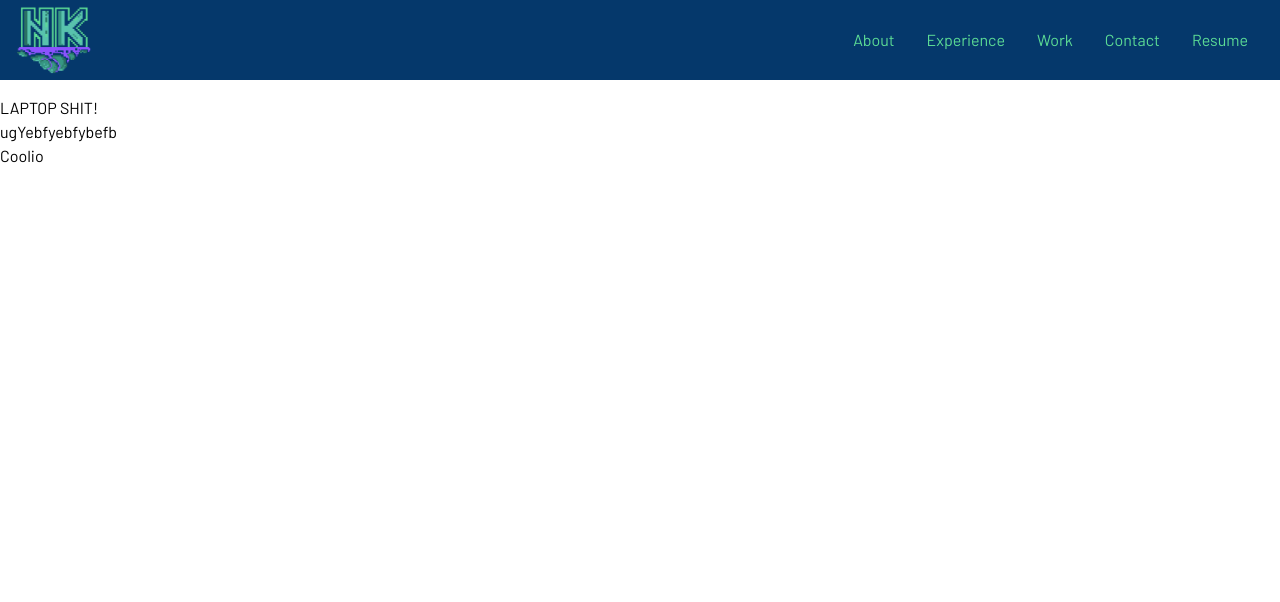
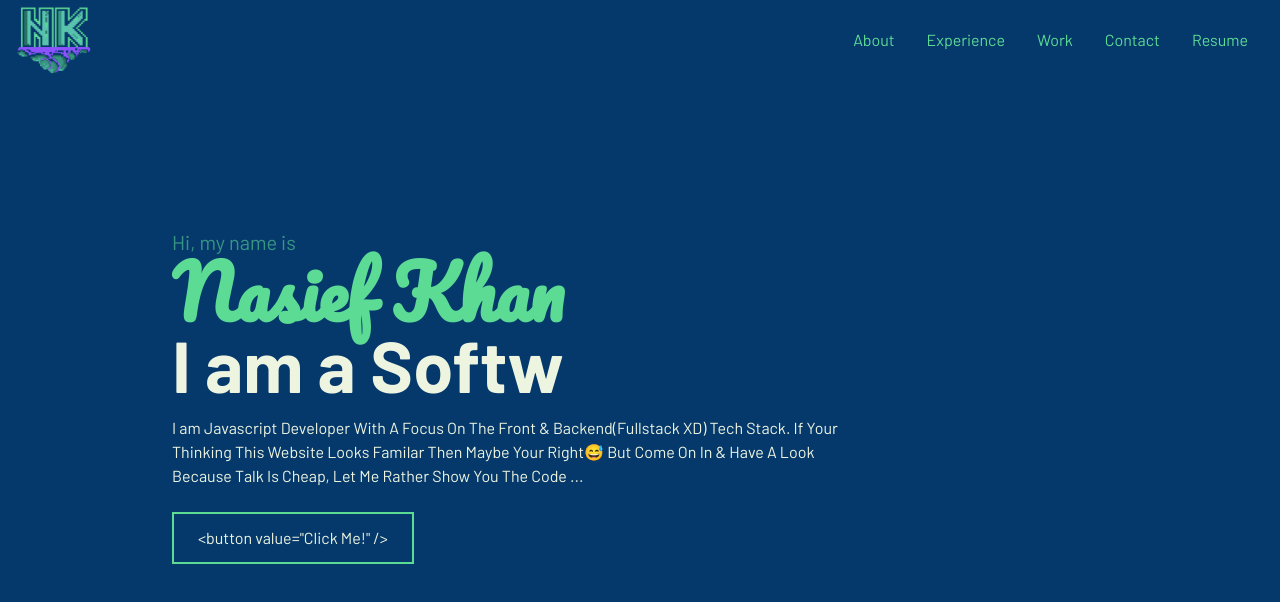
Before and after one commit to Nasiefk14/My-Portfolio, a React (Vite) app in the folder Portfolio/: page / in a window 1280 px wide. Shown: the top 602 px of the page. Built offline with nearby package versions, Linux system fonts and the light colour scheme.

Commit message:
Added Landing Page

```diff
--- a/Portfolio/package.json
+++ b/Portfolio/package.json
@@ -12,7 +12,8 @@
     "hamburger-react": "^2.5.0",
     "react": "^18.2.0",
     "react-dom": "^18.2.0",
-    "react-icons": "^4.8.0"
+    "react-icons": "^4.8.0",
+    "react-typed": "^1.2.0"
   },
   "devDependencies": {
     "@types/react": "^18.0.28",
--- a/Portfolio/src/App.tsx
+++ b/Portfolio/src/App.tsx
@@ -1,3 +1,4 @@
+import Landing from './components/Landing'
 import Navbar from './components/Navbar'
 
 function App() {
@@ -5,16 +6,7 @@ function App() {
   return (
     <div>
       <Navbar />
-      <br />
-      <br />
-      <br /><br />
-      <h4>
-        LAPTOP SHIT!
-      </h4>
-      ugYebfyebfybefb
-      <div>
-        Coolio
-      </div>
+      <Landing />
     </div>
   )
 }
--- /dev/null
+++ b/Portfolio/src/components/Landing.tsx
@@ -0,0 +1,36 @@
+import Typed from "react-typed";
+
+const Landing = () => {
+  return (
+    <div className="w-full h-screen bg-[#05386B]">
+      <div className="max-w-[1000px] mx-auto px-8 flex flex-col justify-center h-full text-l">
+        <p className="text-[#379683] text-xl">Hi, my name is</p>
+        <h1 className="text-4xl sm:text-7xl font-bold text-[#5CDB95] strangeFont">
+          Nasief Khan
+        </h1>
+        <Typed
+          className="text-4xl sm:text-7xl font-bold text-[#edf5e1]"
+          strings={["I am a Software Developer!"]}
+          typeSpeed={80}
+          backSpeed={100}
+          showCursor={false}
+          loop
+          loopCount={3}
+        />
+        <p className="text-[#edf5e1] py-4 max-w-[700px]">
+          I am Javascript Developer With A Focus On The Front &
+          Backend(Fullstack XD) Tech Stack. If Your Thinking This Website Looks
+          Familar Then Maybe Your Right😅 But Come On In & Have A Look Because
+          Talk Is Cheap, Let Me Rather Show You The Code ...
+        </p>
+        <div>
+          <button className="text-[#edf5e1] border-2 px-6 py-3 my-2 flex items-center hover:bg-[#5CDB95] border-[#5CDB95] hover:text-[#05386b] hover:font-bold">
+           &lt;button value="Click Me!" /&gt;
+          </button>
+        </div>
+      </div>
+    </div>
+  );
+};
+
+export default Landing;
--- a/Portfolio/src/components/Navbar.tsx
+++ b/Portfolio/src/components/Navbar.tsx
@@ -32,7 +32,6 @@ const Navbar = () => {
         <li className="py-5 text-1xl">Contact</li>
         <li className="py-5 text-1xl">Resume</li>
       </ul>
-      <div className="hidden"></div>
     </div>
   );
 };
--- a/Portfolio/src/index.css
+++ b/Portfolio/src/index.css
@@ -1,4 +1,5 @@
 @import url('https://fonts.googleapis.com/css2?family=Barlow:wght@100;200;300;400;500;600;700&display=swap');
+@import url('https://fonts.googleapis.com/css2?family=Pacifico&display=swap');
 @tailwind base;
 @tailwind components;
 @tailwind utilities;
@@ -16,3 +17,6 @@
 .HomeLogo{
   width: 75px;
 }
+.strangeFont{
+  font-family: 'Pacifico';
+}
```
Also changed, not shown: 1 other file (tests, documents, lock files or other folders).
